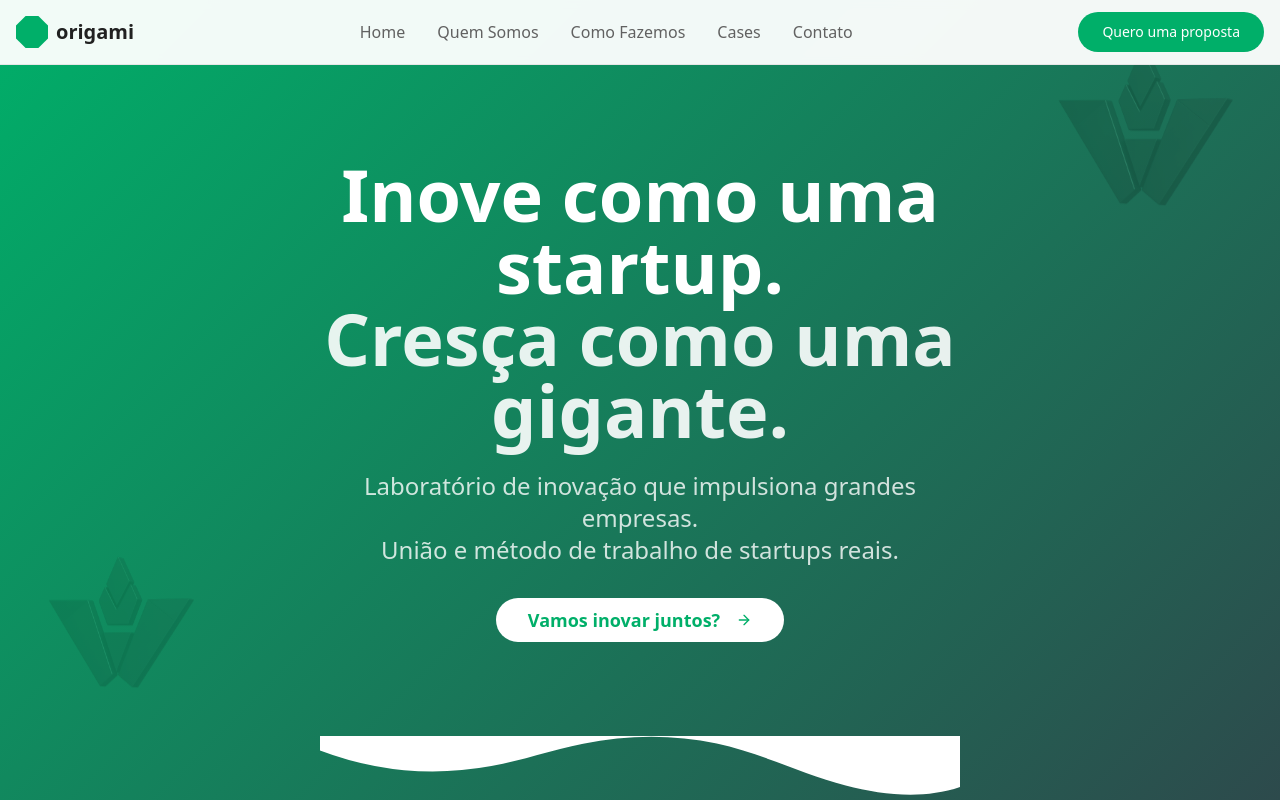
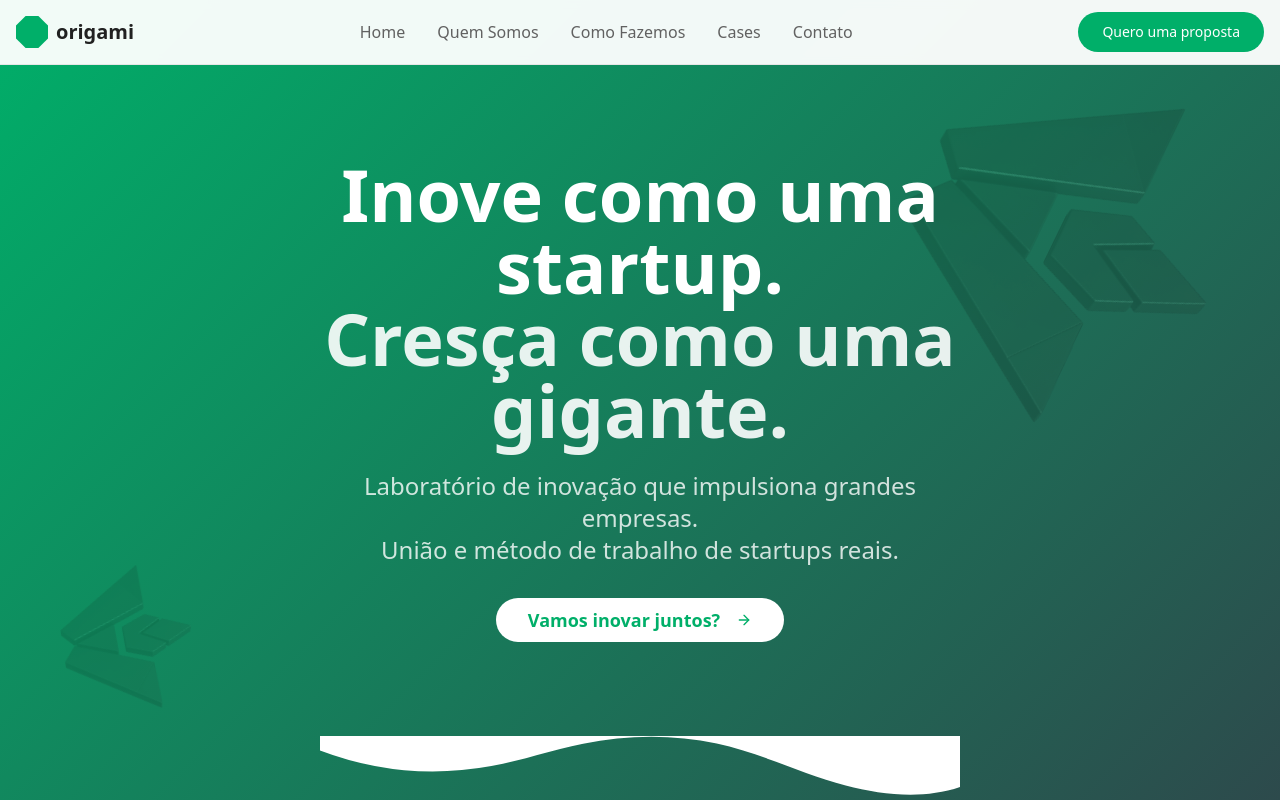
Before and after one commit to marialmeida1/verdant-wave-landing, a React (Vite) app: page / in a window 1280 px wide. Shown: the top 800 px of the page. Built offline with nearby package versions, Linux system fonts and the light colour scheme.

Commit message:
Fix: Icon animation and size
Adjust icon size and animation in the GeometricBackground component.

```diff
--- a/src/components/GeometricBackground.tsx
+++ b/src/components/GeometricBackground.tsx
@@ -4,8 +4,8 @@ import React from 'react';
 const GeometricBackground = () => {
   return (
     <div className="absolute inset-0 overflow-hidden">
-      {/* Primeira imagem - canto superior direito */}
-      <div className="absolute top-10 right-10 w-48 h-48 opacity-20 animate-float">
+      {/* Primeira imagem - canto superior direito - maior */}
+      <div className="absolute top-10 right-10 w-96 h-96 opacity-20 animate-spin-slow">
         <img
           src="/lovable-uploads/c1b770e6-f17c-4d74-9248-9a922dec5125.png"
           alt=""
@@ -14,7 +14,7 @@ const GeometricBackground = () => {
       </div>
 
       {/* Segunda imagem - canto inferior esquerdo */}
-      <div className="absolute bottom-20 left-10 w-40 h-40 opacity-15 animate-float" style={{ animationDelay: '2s' }}>
+      <div className="absolute bottom-20 left-10 w-40 h-40 opacity-15 animate-spin-slow" style={{ animationDelay: '2s' }}>
         <img
           src="/lovable-uploads/c1b770e6-f17c-4d74-9248-9a922dec5125.png"
           alt=""
--- a/src/index.css
+++ b/src/index.css
@@ -96,6 +96,15 @@
   }
 }
 
+@keyframes spin-slow {
+  from {
+    transform: rotate(0deg);
+  }
+  to {
+    transform: rotate(360deg);
+  }
+}
+
 @keyframes fadeInUp {
   from {
     opacity: 0;
@@ -131,6 +140,10 @@
   animation: float 6s ease-in-out infinite;
 }
 
+.animate-spin-slow {
+  animation: spin-slow 20s linear infinite;
+}
+
 .animate-fadeInUp {
   animation: fadeInUp 0.8s ease-out forwards;
 }
--- a/tailwind.config.ts
+++ b/tailwind.config.ts
@@ -97,6 +97,10 @@ export default {
 					'0%, 100%': { transform: 'translateY(0px)' },
 					'50%': { transform: 'translateY(-20px)' }
 				},
+				'spin-slow': {
+					from: { transform: 'rotate(0deg)' },
+					to: { transform: 'rotate(360deg)' }
+				},
 				fadeInUp: {
 					from: { opacity: '0', transform: 'translateY(30px)' },
 					to: { opacity: '1', transform: 'translateY(0)' }
@@ -114,6 +118,7 @@ export default {
 				'accordion-down': 'accordion-down 0.2s ease-out',
 				'accordion-up': 'accordion-up 0.2s ease-out',
 				float: 'float 6s ease-in-out infinite',
+				'spin-slow': 'spin-slow 20s linear infinite',
 				fadeInUp: 'fadeInUp 0.8s ease-out forwards',
 				slideInRight: 'slideInRight 0.8s ease-out forwards',
 				'pulse-slow': 'pulse-slow 3s ease-in-out infinite'
```
